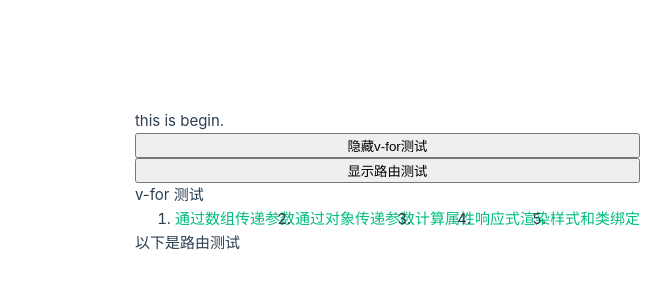
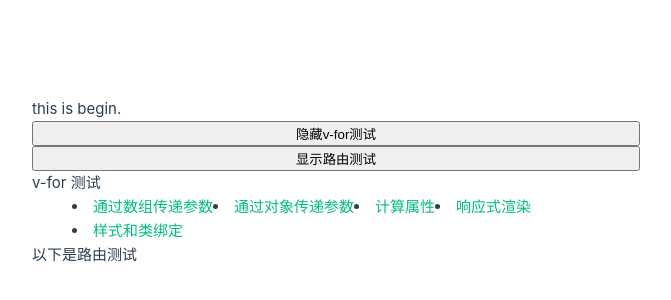
Before and after one commit to mzttsaintly/Vue3_learning, a Vue app: page / in a window 1280 px wide. Shown: the part 206-506 px from the top of the page, without its empty margins (0-671 px from the left). Built offline with nearby package versions, Linux system fonts and the light colour scheme.

Commit message:
append come_home

```diff
--- a/src/App.vue
+++ b/src/App.vue
@@ -1,5 +1,8 @@
 <script setup>
 import { ref, computed } from 'vue'
+import { useRouter } from 'vue-router'
+
+const router = useRouter()
 const msg = ref('this is a message from app.vue')
 const items = ref([
     {title: '通过数组传递参数', link: '/PFA/' + msg.value},
@@ -10,24 +13,27 @@ const items = ref([
 ])
 const show_v_for = ref(true)
 const show_router = ref(false)
+function come_home() {
+    router.push('/')
+}
 </script>
 
 <template>
     <div class="main">
-        this is begin.
+        <p @click="come_home">this is begin.</p>
         <button @click="show_v_for = !show_v_for">{{ show_v_for ?'隐藏v-for测试': '显示v-for测试' }}</button>
         <!-- 按钮随条件变化而变化 -->
         <button @click="show_router = !show_router">{{ show_router ?'隐藏路由测试': '显示路由测试' }}</button>
         v-for 测试
-        <ol v-if="show_v_for" class="title">
+        <menu v-if="show_v_for" class="title">
             <li v-for="item in items">
                 <router-link :to="item.link">{{ item.title }}</router-link>
                 <!-- 也可写成 :to={path: item.link} -->
             </li>
-        </ol>
+        </menu>
         <p>以下是路由测试</p>
         <!-- 使用v-if 切换组件显示状态 -->
-        <div class="title" v-if="show_router">
+        <menu class="title" v-if="show_router">
             <!-- props参数会显示在url上 -->
             <router-link :to="'/PFA/' + msg">通过数组传递参数</router-link>
             <!-- :to 有两种写法 -->
@@ -35,7 +41,7 @@ const show_router = ref(false)
             <router-link to="/cp">计算属性</router-link>
             <router-link to="/dr">响应式渲染</router-link>
             <router-link :to="'/SBC'">样式和类绑定</router-link>
-        </div>
+        </menu>
         <br>
         <Router-view></Router-view>
     </div>
@@ -51,6 +57,5 @@ const show_router = ref(false)
     display: flex;
     flex-direction: row;
     flex-wrap: wrap;
-    flex: auto;
 }
 </style>
--- a/src/router/index.js
+++ b/src/router/index.js
@@ -8,10 +8,12 @@ import CP from '../components/Computed_Properties.vue'
 import DR from '../components/Declartative_rendering.vue'
 import SBC from '../components/style_binding_class.vue'
 
+const home = {template: ""}
 // 2. 定义一些路由
 // 每个路由都需要映射到一个组件。
 // 我们后面再讨论嵌套路由。
 const routes = [
+  { path: '/', component: home },
   { path: '/PFA/:msg_array', component: PFA, props: true },
   { path: '/PIS/:msg_object', component: PIS, props: true },
   { path: '/cp', component: CP},
```
